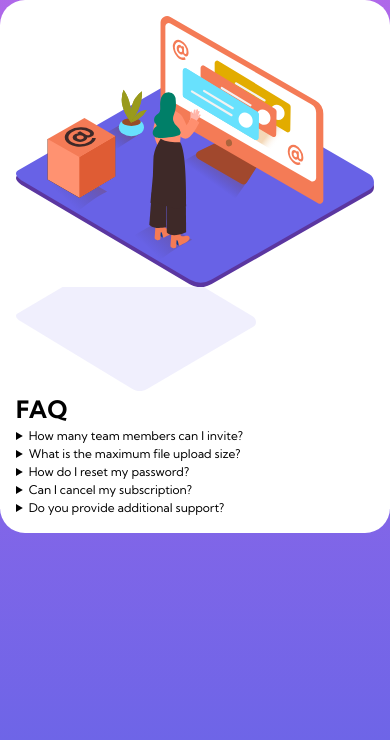
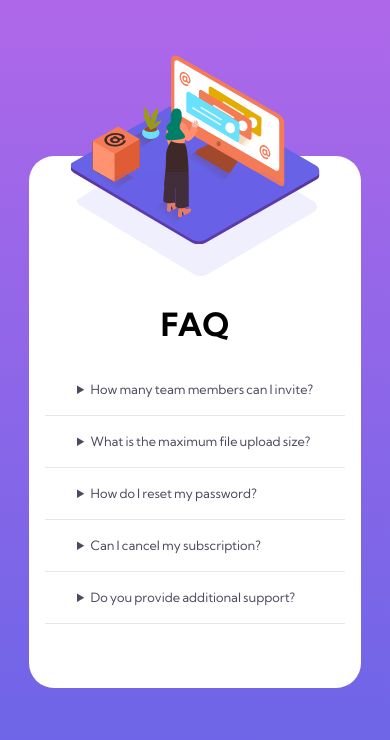
Before and after one commit to PiotrPlotast/faq-accordion-card, a plain HTML site: page index.html in a window 390 px wide. Drawn offline with Linux system fonts and the light colour scheme.

Commit message:
added styles for mobile

```diff
--- a/index.html
+++ b/index.html
@@ -16,13 +16,14 @@
     <div class="card">
       <picture>
         <source media="(min-width: 768px)" srcset="./images/illustration-woman-online-desktop.svg">
-        <img src="./images/illustration-woman-online-mobile.svg" alt="Illustration of a woman using a computer">
+        <img src="./images/illustration-woman-online-mobile.svg" alt="Illustration of a woman using a computer"
+          class="card__image">
       </picture>
       <picture>
         <source media="(min-width: 768px)" srcset="./images/bg-pattern-desktop.svg">
-        <img src="./images/bg-pattern-mobile.svg" alt="Background pattern">
+        <img src="./images/bg-pattern-mobile.svg" alt="Background pattern" class="card__pattern">
       </picture>
-      <h1>FAQ</h1>
+      <h1 class="card__heading">FAQ</h1>
       <details>
         <summary>How many team members can I invite?</summary>
         <p>
--- a/style.css
+++ b/style.css
@@ -77,14 +77,59 @@ select {
 }
 
 body {
-    height: 100vh;
     font-size: 0.75rem;
     font-family: 'Kumbh Sans', sans-serif;
     background: linear-gradient(hsl(273, 75%, 66%), hsl(240, 73%, 65%));
+    display: flex;
+    justify-content: center;
+    align-items: center;
 }
+
 
 .card {
     background-color: hsl(0, 0%, 100%);
     border-radius: 25px;
     padding: 1rem;
+    position: relative;
+    padding-bottom: 4rem;
 }
+
+.card__image {
+    position: absolute;
+    top: 0;
+    left: 0;
+    transform: translateY(-70%);
+    scale: 0.75;
+}
+
+.card__pattern {
+    position: absolute;
+    left: 3rem;
+}
+
+.card__heading {
+    text-align: center;
+    font-size: 2rem;
+    font-weight: 700;
+    text-transform: uppercase;
+    margin-top: 8rem;
+    margin-bottom: 1rem;
+}
+
+details {
+    padding: 1rem 2rem;
+    border-bottom: 1px solid hsl(240, 5%, 91%);
+    color: hsl(240, 6%, 50%);
+    max-width: 35ch;
+    margin: auto;
+}
+
+summary {
+    color: hsl(237, 12%, 33%);
+    font-size: 0.8rem;
+    word-spacing: -1px
+}
+
+details[open] summary {
+    font-weight: 700;
+}
```
